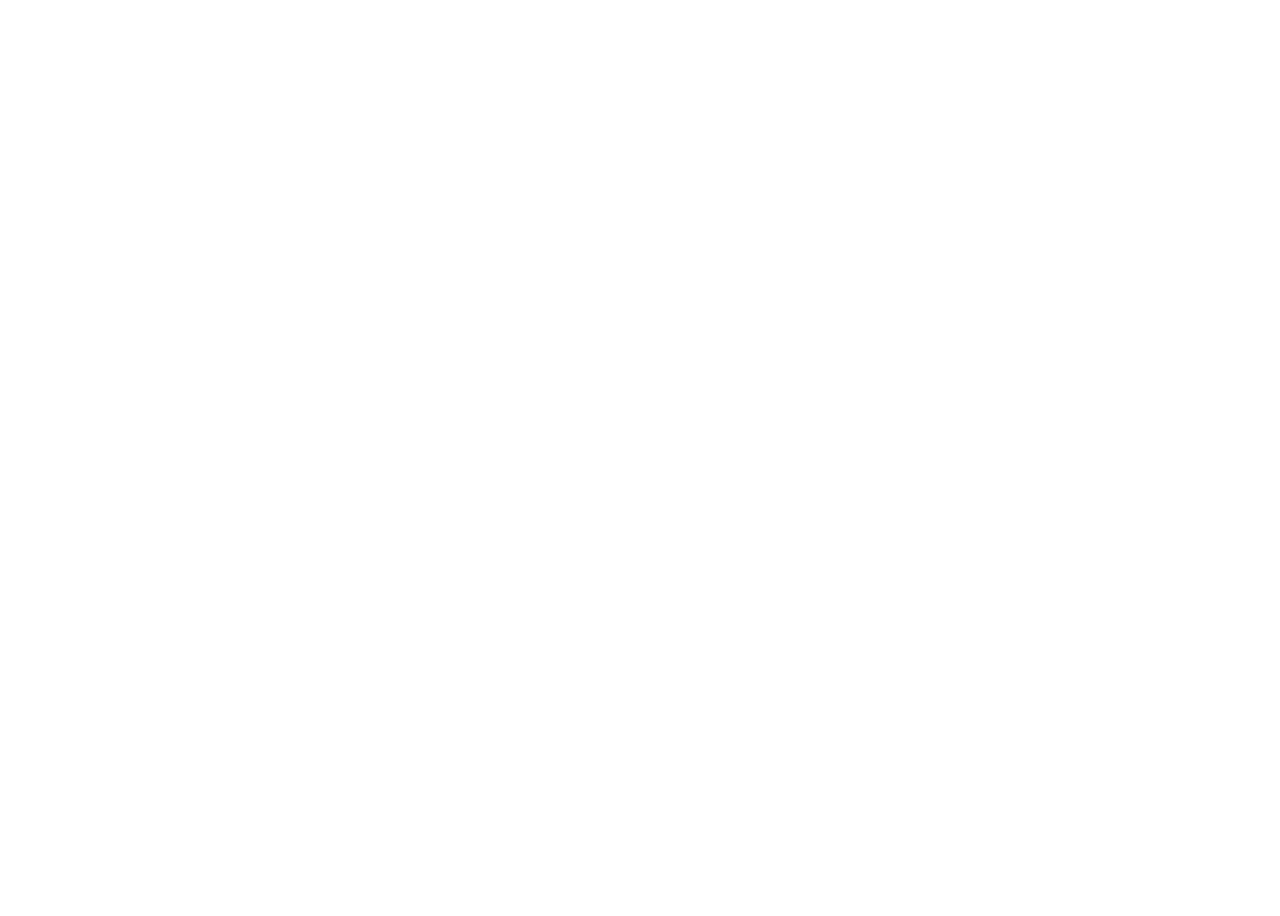
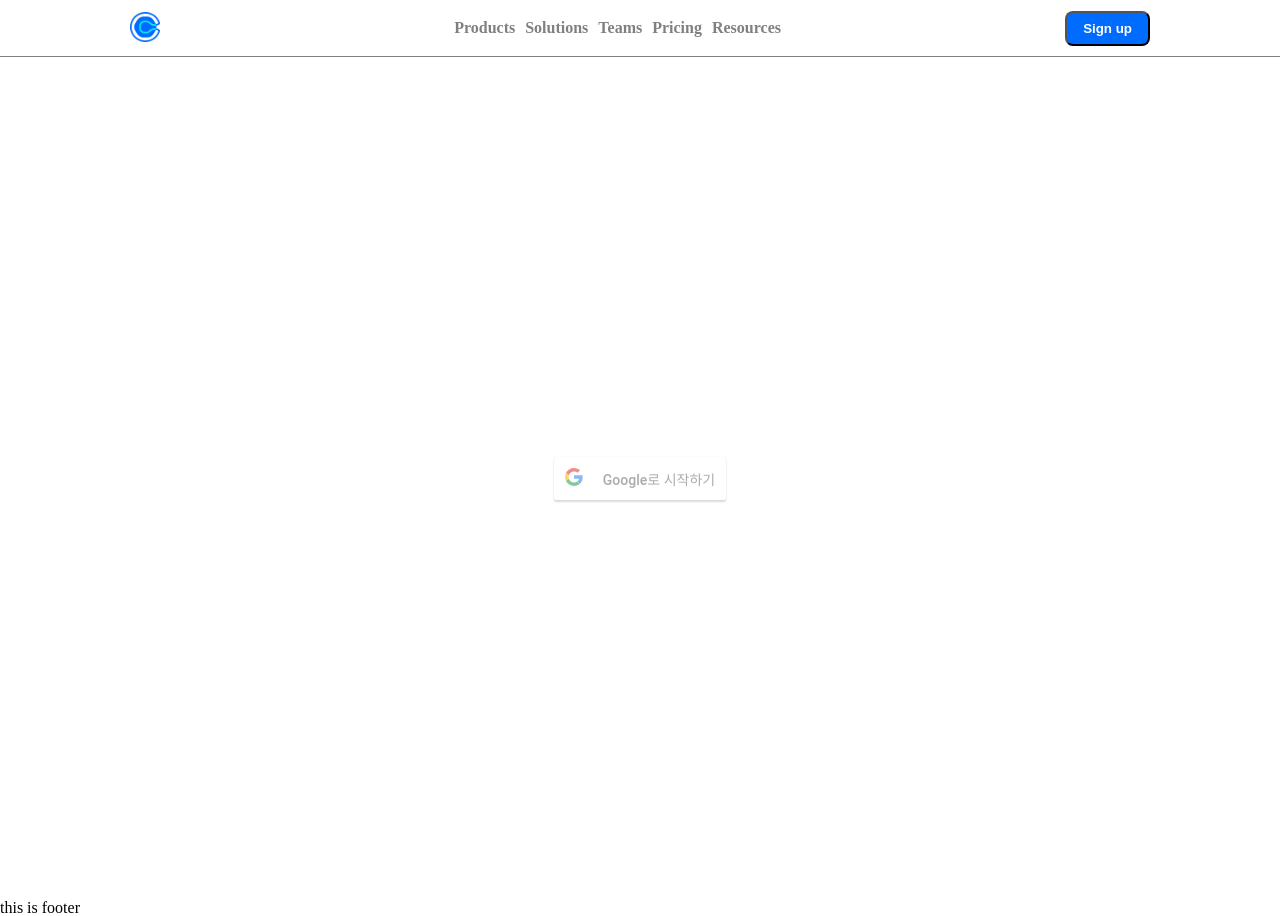
Before and after one commit to yungsuKo/-calendar-needtalk-front, a React (Create React App) app: page /signup in a window 1280 px wide. Before the commit this address had no page. Before the commit the page ends 800 px from the top, so only its background shows below. Built offline with nearby package versions, Linux system fonts and the light colour scheme.

Commit message:
[ ADD ] google 로그인 버튼 추가

```diff
--- a/package.json
+++ b/package.json
@@ -8,6 +8,7 @@
     "@testing-library/user-event": "^13.5.0",
     "react": "^18.2.0",
     "react-dom": "^18.2.0",
+    "react-google-login": "^5.2.2",
     "react-responsive": "^9.0.2",
     "react-router-dom": "^6.14.2",
     "react-scripts": "5.0.1",
--- a/src/App.js
+++ b/src/App.js
@@ -1,12 +1,13 @@
-import './App.css';
-import { Route, Routes } from 'react-router-dom';
+import { Route, Routes, Navigate } from 'react-router-dom';
 import HomePage from './pages/HomePage';
 import { createGlobalStyle } from 'styled-components';
 import reset from 'styled-reset';
+import SignupPage from './features/users/page/SignupPage';
 
 const GlobalStyle = createGlobalStyle`
 ${reset}
 `;
+const isLogin = false;
 
 function App() {
   return (
@@ -14,9 +15,13 @@
       <GlobalStyle />
       <Routes>
         <Route path="/" element={<HomePage />}></Route>
-        <Route path="/availability" element={<HomePage />}></Route>
+        <Route
+          path="/availability"
+          element={isLogin ? <HomePage /> : <Navigate to="/signup" />}
+        ></Route>
         <Route path="/integration" element={<HomePage />}></Route>
         <Route path="/help" element={<HomePage />}></Route>
+        <Route path="/signup" element={<SignupPage />}></Route>
       </Routes>
     </>
   );
--- a/src/Layout/Header.jsx
+++ /dev/null
@@ -1,53 +0,0 @@
-import styled from 'styled-components';
-import logo from '../assets/imgs/logo_img.png';
-import { NavLink } from 'react-router-dom';
-import {
-  Nav,
-  HeaderContainer,
-  Logo,
-  Menu,
-  MenuList,
-  List,
-  MenuNavLink,
-  Account,
-  AccountDropdown,
-} from './HeaderStyle.Component';
-import { useEffect, useRef, useState } from 'react';
-import useDetectHanlder from '../hooks/useDetectClose';
-import Dropdown from './components/Dropdown';
-
-const Header = (props) => {
-  const [isOpen, myPageRef, mypageHandler] = useDetectHanlder(false);
-
-  return (
-    <Nav>
-      <HeaderContainer>
-        <Logo src={logo}></Logo>
-        <Menu>
-          <MenuList>
-            <MenuNavLink to="/" activeClassName="active">
-              <List>Home</List>
-            </MenuNavLink>
-            <MenuNavLink to="/availability" activeClassName="active">
-              <List>Availability</List>
-            </MenuNavLink>
-            <MenuNavLink to="/integration" activeClassName="active">
-              <List>Integrations</List>
-            </MenuNavLink>
-            <MenuNavLink to="/help" activeClassName="active">
-              <List>Help</List>
-            </MenuNavLink>
-          </MenuList>
-          <Account>
-            <List onClick={mypageHandler} ref={myPageRef}>
-              Account{isOpen ? '🔺' : '🔻'}
-            </List>
-            <AccountDropdown isDropped={isOpen}></AccountDropdown>
-          </Account>
-        </Menu>
-      </HeaderContainer>
-    </Nav>
-  );
-};
-
-export default Header;
--- a/src/Layout/HeaderStyle.Component.jsx
+++ b/src/Layout/HeaderStyle.Component.jsx
@@ -40,6 +40,7 @@
 export const HeaderContainer = styled.div`
   display: flex;
   justify-content: space-between;
+  align-items: center;
   max-width: 1020px;
   padding: 0 20px;
   margin: 0 auto;
@@ -62,3 +63,12 @@
   border-radius: 6px;
   background-color: white;
 `;
+
+export const Button = styled.button`
+  padding: 8px 16px;
+  background-color: #006bff;
+  color: white;
+  font-weight: bold;
+  border-radius: 8px;
+  align-items: center;
+`;
--- a/src/Layout/Layout.jsx
+++ b/src/Layout/Layout.jsx
@@ -1,6 +1,6 @@
 import { useState } from 'react';
-import Footer from './Footer';
-import Header from './Header';
+import Footer from './components/Footer';
+import Header from './components/Header';
 import { Desktop, Mobile } from '../hooks/useResponsive';
 
 // const Nav = (props) => {
@@ -57,11 +57,9 @@
     <div>
       <Desktop>
         <Header onChangeMode={() => {}} />
+        {props.children}
+        <Footer title="this is footer" />
       </Desktop>
-
-      {/* <Nav menus={menus} onChangeMode={(_id) => {}} /> */}
-      <main>{props.children}</main>
-      <Footer title="this is footer" />
     </div>
   );
 };
--- /dev/null
+++ b/src/Layout/components/Header.jsx
@@ -0,0 +1,84 @@
+import styled from 'styled-components';
+import logo from '../../assets/imgs/logo_img.png';
+import { NavLink, Navigate } from 'react-router-dom';
+import {
+  Nav,
+  HeaderContainer,
+  Logo,
+  Menu,
+  MenuList,
+  List,
+  MenuNavLink,
+  Account,
+  AccountDropdown,
+  Button,
+} from '../HeaderStyle.Component';
+import { useEffect, useRef, useState } from 'react';
+import useDetectHanlder from '../../hooks/useDetectClose';
+import Dropdown from '../components/Dropdown';
+
+const Header = (props) => {
+  const [isOpen, myPageRef, mypageHandler] = useDetectHanlder(false);
+
+  return (
+    <Nav>
+      <HeaderContainer>
+        <a href="/">
+          <Logo src={logo}></Logo>
+        </a>
+        {props.isLogin ? (
+          <Menu>
+            <MenuList>
+              <MenuNavLink to="/" activeClassName="active">
+                <List>Home</List>
+              </MenuNavLink>
+              <MenuNavLink to="/availability" activeClassName="active">
+                <List>Availability</List>
+              </MenuNavLink>
+              <MenuNavLink to="/integration" activeClassName="active">
+                <List>Integrations</List>
+              </MenuNavLink>
+              <MenuNavLink to="/help" activeClassName="active">
+                <List>Help</List>
+              </MenuNavLink>
+            </MenuList>
+
+            <Account>
+              <List onClick={mypageHandler} ref={myPageRef}>
+                Account{isOpen ? '🔺' : '🔻'}
+              </List>
+              <AccountDropdown isDropped={isOpen}></AccountDropdown>
+            </Account>
+          </Menu>
+        ) : (
+          <>
+            <Menu>
+              <MenuList>
+                <MenuNavLink to="/p" activeClassName="active">
+                  <List>Products</List>
+                </MenuNavLink>
+                <MenuNavLink to="/s" activeClassName="active">
+                  <List>Solutions</List>
+                </MenuNavLink>
+                <MenuNavLink to="/t" activeClassName="active">
+                  <List>Teams</List>
+                </MenuNavLink>
+                <MenuNavLink to="/pricing" activeClassName="active">
+                  <List>Pricing</List>
+                </MenuNavLink>
+                <MenuNavLink to="/resouces" activeClassName="active">
+                  <List>Resources</List>
+                </MenuNavLink>
+              </MenuList>
+            </Menu>
+            <Button onClick={() => (window.location.href = '/signup')}>
+              Sign up
+            </Button>
+          </>
+        )}
+      </HeaderContainer>
+    </Nav>
+  );
+};
+
+export default Header;
--- /dev/null
+++ b/src/features/users/components/SignupForm.jsx
@@ -0,0 +1,41 @@
+import styled from 'styled-components';
+import GoogleLogin from 'react-google-login';
+import { useCallback, useState } from 'react';
+
+const GoogleSignup = styled(GoogleLogin)`
+  margin: 50vh auto;
+
+  padding: 8px 16px;
+  background-color: #006bff;
+  align-items: center;
+
+  font-weight: bold;
+  border-radius: 8px;
+  align-items: center;
+`;
+const Container = styled.div``;
+
+export const SignupForm = () => {
+  const [isLogin, setIsLogin] = useState(false);
+  const [userInfo, setUserInfo] = useState('');
+
+  const googleLogin = useCallback((response) => {
+    const userInfo = {
+      profileImg: response.profileObj.imageUrl,
+      email: response.profileObj.email,
+      name: response.profileObj.name,
+    };
+    setIsLogin(true);
+    setUserInfo(userInfo);
+  });
+
+  return (
+    <GoogleSignup
+      clientId=""
+      buttonText="Google로 시작하기"
+      onSuccess={googleLogin}
+      onFailure={(res) => console.log(res)}
+      //   cookiePolicy={'single_host_origin'}
+    />
+  );
+};
--- /dev/null
+++ b/src/features/users/components/SignupIntro.jsx
@@ -0,0 +1,9 @@
+import styled from 'styled-components';
+
+const Container = styled.div`
+  width: 50%;
+`;
+
+export const SignupIntro = () => {
+  return <Container>intro</Container>;
+};
--- /dev/null
+++ b/src/features/users/page/SignupPage.jsx
@@ -0,0 +1,22 @@
+import styled from 'styled-components';
+import Layout from '../../../Layout/Layout';
+import { SignupForm } from '../components/SignupForm';
+import { SignupIntro } from '../components/SignupIntro';
+
+const Container = styled.div`
+  max-width: 1020px;
+  margin: 0 auto;
+  display: flex;
+`;
+
+const LoginPage = () => {
+  return (
+    <Layout>
+      <Container>
+        <SignupForm></SignupForm>
+      </Container>
+    </Layout>
+  );
+};
+
+export default LoginPage;
--- a/src/pages/HomePage.jsx
+++ b/src/pages/HomePage.jsx
@@ -1,5 +1,5 @@
 import { Desktop, Mobile } from '../hooks/useResponsive';
-import Layout from '../layout/Layout';
+import Layout from '../Layout/Layout';
 
 const HomePage = () => {
   return (
```
Also changed, not shown: src/Layout/components/Footer.jsx (renamed from src/Layout/Footer.jsx), 1 other file (tests, documents, lock files or other folders).
